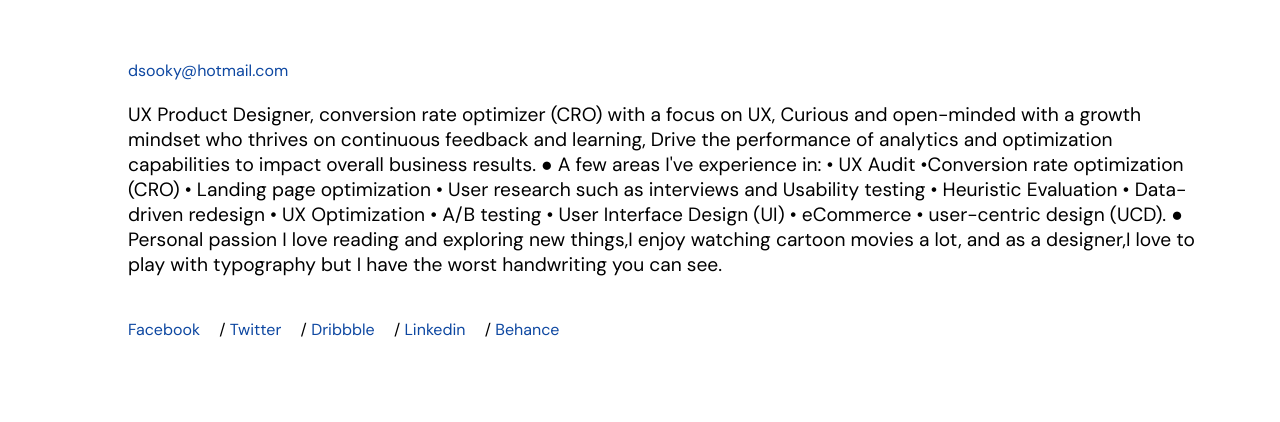
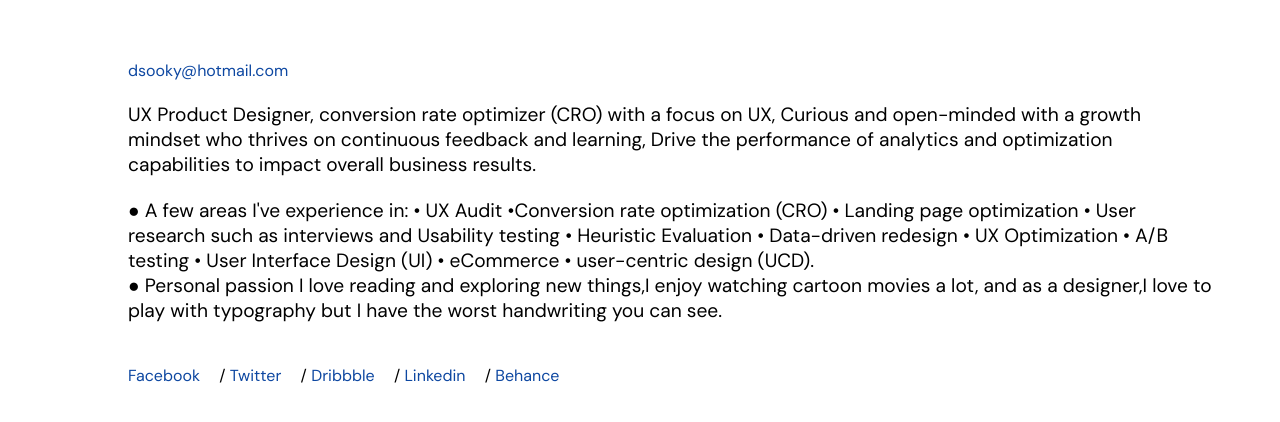
Before and after one commit to Dsooky/dsooky.github.io, a plain HTML site: page index.html in a window 1280 px wide. Shown: the part 494-916 px from the top of the page. Drawn offline with Linux system fonts and the light colour scheme.

Commit message:
Update index.html

```diff
--- a/index.html
+++ b/index.html
@@ -49,6 +49,8 @@
                 text-decoration: underline;
             }
 
+							       h1
+
  @import url('https://fonts.googleapis.com/css2?family=DM+Sans&display=swap');
         </style>
     </head>
@@ -68,11 +70,15 @@
  <a href="mailto: dsooky@hotmail.com" rel="noopener"> dsooky@hotmail.com </a>
 <br><br>
 
+	<p>
+	UX Product Designer, conversion rate optimizer (CRO) with a focus on UX, Curious and open-minded with a growth mindset who thrives on continuous feedback and learning, Drive the performance of analytics and optimization capabilities to impact overall business results.
+
+						    </p>
+						    <br>
 						    <p>
-						    UX Product Designer, conversion rate optimizer (CRO) with a focus on UX, Curious and open-minded with a growth mindset who thrives on continuous feedback and learning, Drive the performance of analytics and optimization capabilities to impact overall business results.
-
 ● A few areas I've experience in: • UX Audit •Conversion rate optimization (CRO) • Landing page optimization • User research such as interviews and Usability testing • Heuristic Evaluation • Data-driven redesign • UX Optimization • A/B testing • User Interface Design (UI) • eCommerce • user-centric design (UCD).
 
+						   <br>
 ● Personal passion I love reading and exploring new things,I enjoy watching cartoon movies a lot, and as a designer,I love to play with typography but I have the worst handwriting you can see.
 
 						    </p>
```
